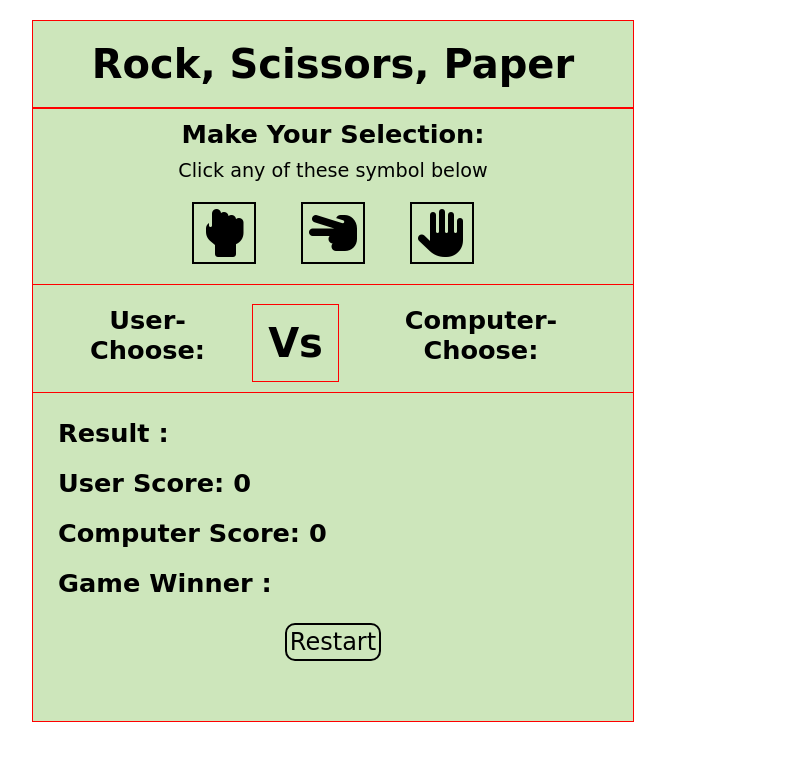
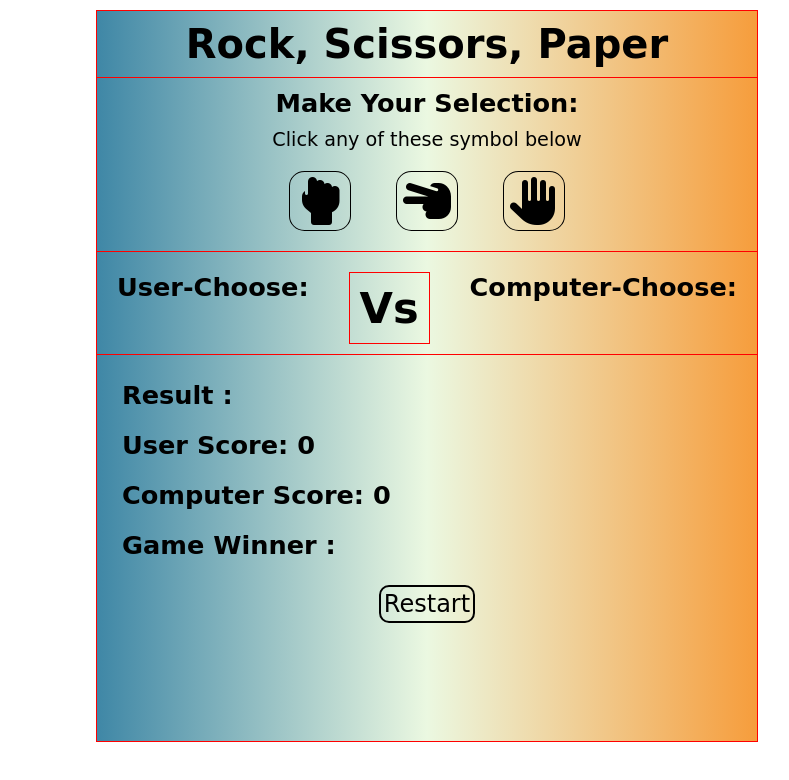
Before and after one commit to jyotiyadav2508/Game-Rock-Scissors-Paper, a plain HTML site: page game.html in a window 1280 px wide. Shown: the whole page, without its empty margins (224-1013 px from the left). Drawn offline with Linux system fonts and the light colour scheme.

```diff
--- a/css/style.css
+++ b/css/style.css
@@ -7,28 +7,22 @@
 #logo{
     font-size: 2rem;
     padding: 10px;
-    margin-left: 30px;
+    margin-left:5%;
     font-family: 'Kalam', cursive;
     color:rgb(89, 62, 11);
     text-decoration: underline;
 }
 
-
 body{
     background: linear-gradient(0.25turn, #3f87a6, #ebf8e1, #f69d3c);
-    /* font-family: 'Noto Sans', sans-serif; */
 
 }
 #main-page img{
     width: 40%;
     height: 60vh;
     margin-top:10px;
-    /* position: relative; */
 }
 #main-page{
-    /* top:25%;
-    right:10%;
-    position:absolute; */
     text-align: center;
 }
 #main-page h1{
@@ -47,8 +41,10 @@ margin:10px;
     color: white;
     border-radius:10px;
     padding:5px;
-    /* margin-top:5px; */
 }
+
+/* Media query for home page */
+
 @media screen and (max-width:785px){
     #main-page img{
         width:50%;
@@ -74,23 +70,23 @@ margin:10px;
 }
 
 #game-area{
-    height:700px;
-    width:600px;
-    background-color: #cde6bb;
-    /* background:linear-gradient(0.25turn, #3f87a6, #ebf8e1, #f69d3c); */
-    top: 20px;
-    left: 20%;
+    height:730px;
+    width:660px;
+    /* background-color: #cde6bb; */
+    background:linear-gradient(0.25turn, #3f87a6, #ebf8e1, #f69d3c);
+    top:10px;
+    left: 25%;
     position: absolute;
     text-align: center;
     border: 1px solid red;
 }
 #heading{
-    border-bottom: 2px solid red;
+    border-bottom: 1.2px solid red;
 
 }
 #heading h1{
     font-size: 2.5rem;
-    padding:20px;
+    padding:10px;
 }
 #game-area h2{
     font-size: 1.6rem;
@@ -101,8 +97,8 @@ margin:10px;
 }
 
 .user-options .icon {
-    border: 2px solid black;
-    /* border-radius: 25%; */
+    border: 1px solid black;
+    border-radius: 25%;
     padding: 5px;
     margin: 20px;
     cursor: pointer;
@@ -124,15 +120,19 @@ margin:10px;
 }
 
 #mid h2 {
-    margin-top: 10%;
-    font-size: 2.5rem;
+    margin-top: 12%;
+    font-size: 2.7rem;
     border: 1px solid red;
-    padding: 15px;
+    padding: 10px;
 }
 
 #result {
     padding: 15px;
     text-align: left;
+
+}
+#winner{
+    color:red;
 }
 #restart{
     font-size:1.5rem;
--- a/game.js
+++ b/game.js
@@ -69,9 +69,10 @@ function displayWinner() {
     if (userScore > computerScore) {
         return "Congratulations ! User Wins..."
     } else if (userScore < computerScore) {
-        return "Computer wins the game"
+        return "Computer wins the game!"
 
     } else(userScore === computerScore); {
         return "it's a draw!"
     }
+    style.displayWinner = red;
 }
```
Also changed, not shown: index.html (+11 -9 lines), 1 other file.
